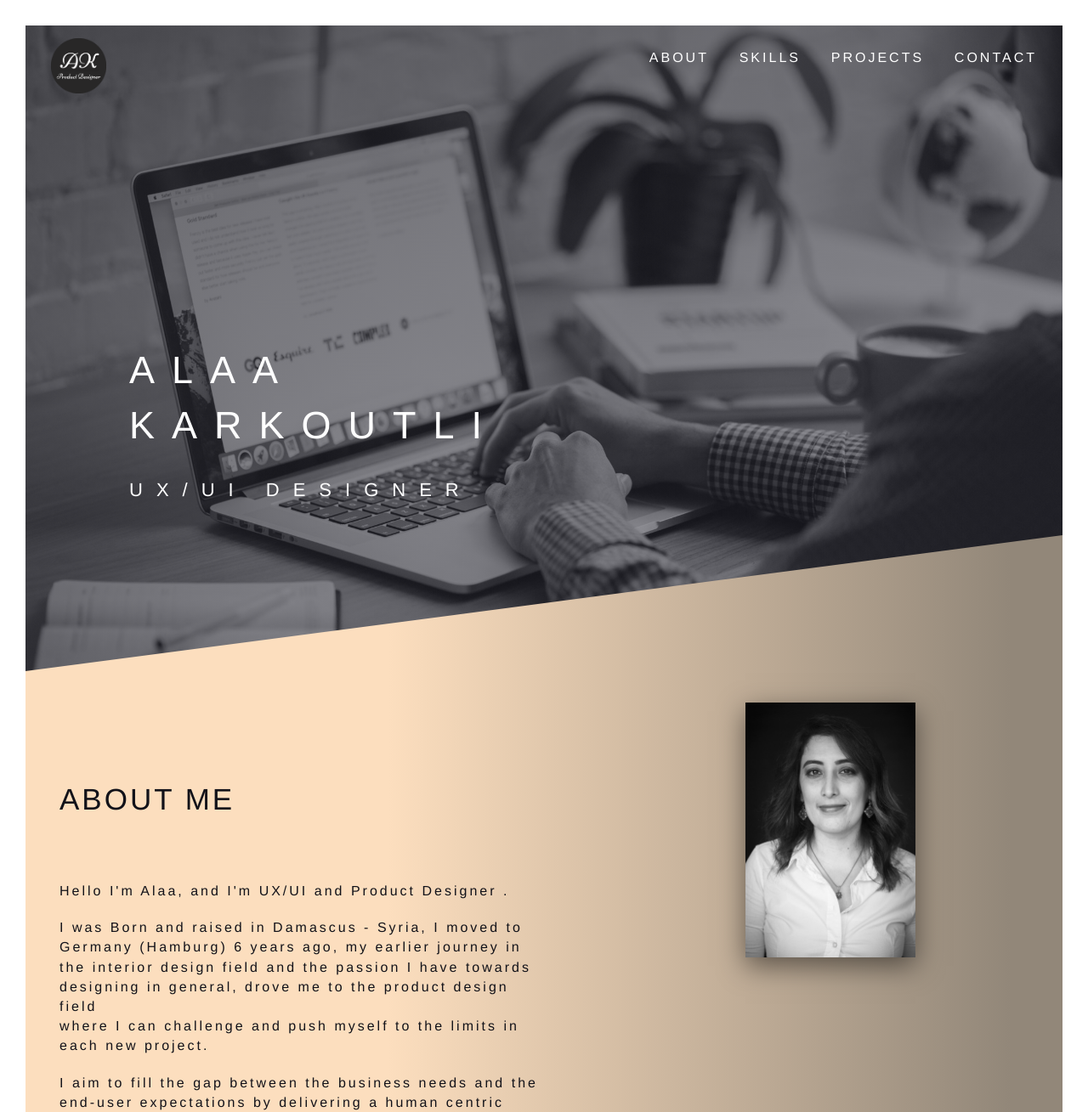
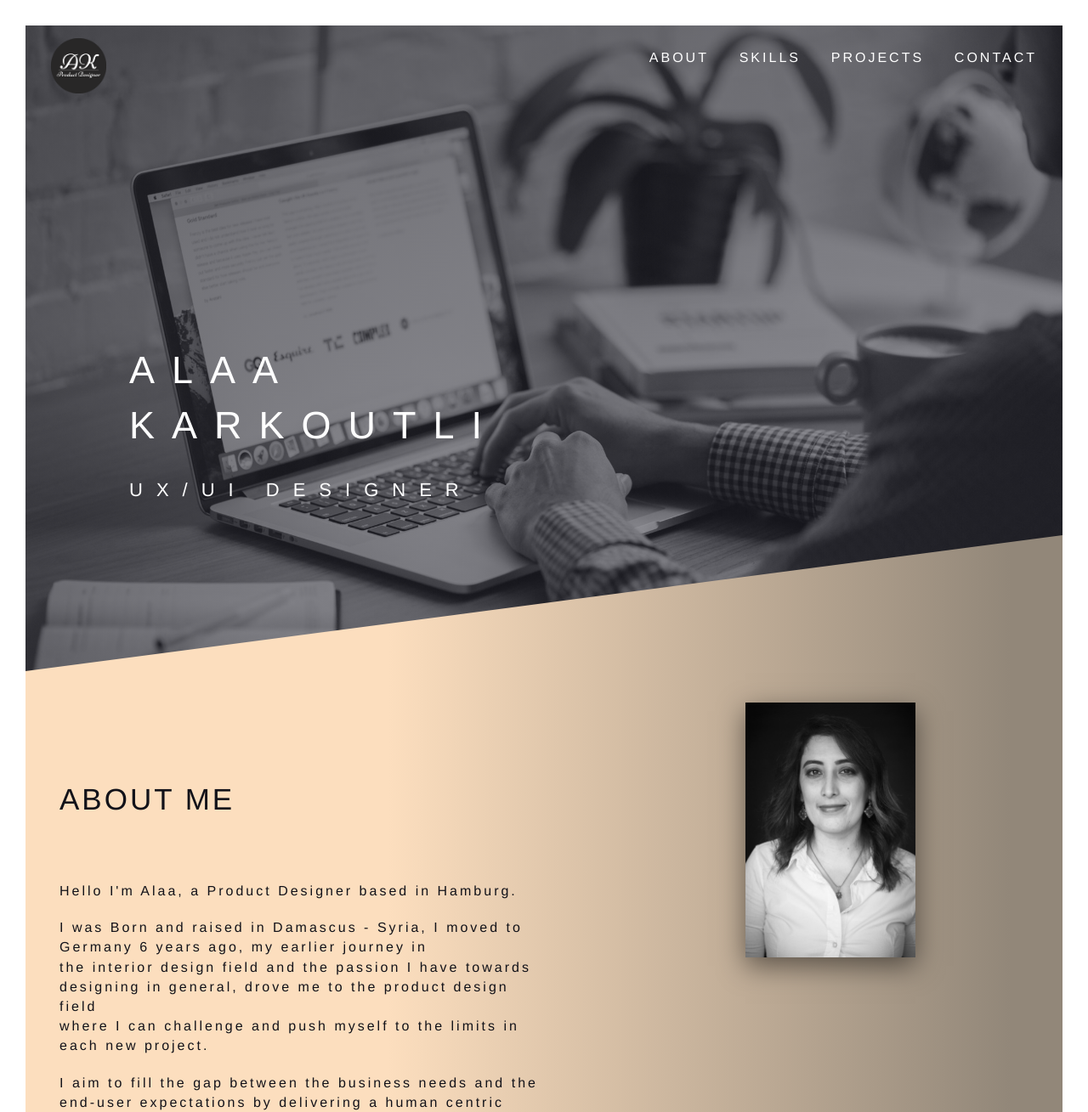
Before and after one commit to AlaaDev22/Portfolio, a website: page index.html in a window 1280 px wide. Shown: the top 1309 px of the page at 85% size. Drawn offline with nearby package versions, Linux system fonts and the light colour scheme.

Commit message:
change logo and about you text

```diff
--- a/index.html
+++ b/index.html
@@ -18,7 +18,7 @@
   <body>
     <header class="header">
       <div class="logo">
-        <img src="css/img/Logo 12.png" alt="Logo" class="logo__img" />
+        <img src="css/img/Logo 08.png" alt="Logo" class="logo__img" />
       </div>
       <nav class="navigation">
         <ul class="navigation__list">
@@ -67,10 +67,10 @@
         <div class="row">
           <div class="col-1-of-2">
             <p class="section-about__text">
-              Hello I'm Alaa, and I'm UX/UI and Product Designer .
+              Hello I'm Alaa, a Product Designer based in Hamburg.
             </p>
             <p class="section-about__text">
-              I was Born and raised in Damascus - Syria, I moved to <br>Germany (Hamburg) 6 years ago, my earlier journey in <br>the interior design field and the passion I have towards designing in general,
+              I was Born and raised in Damascus - Syria, I moved to <br>Germany 6 years ago, my earlier journey in <br>the interior design field and the passion I have towards designing in general,
 
               drove me to the product design field <br>where I can challenge
               and push myself to the limits in each new project.
```
